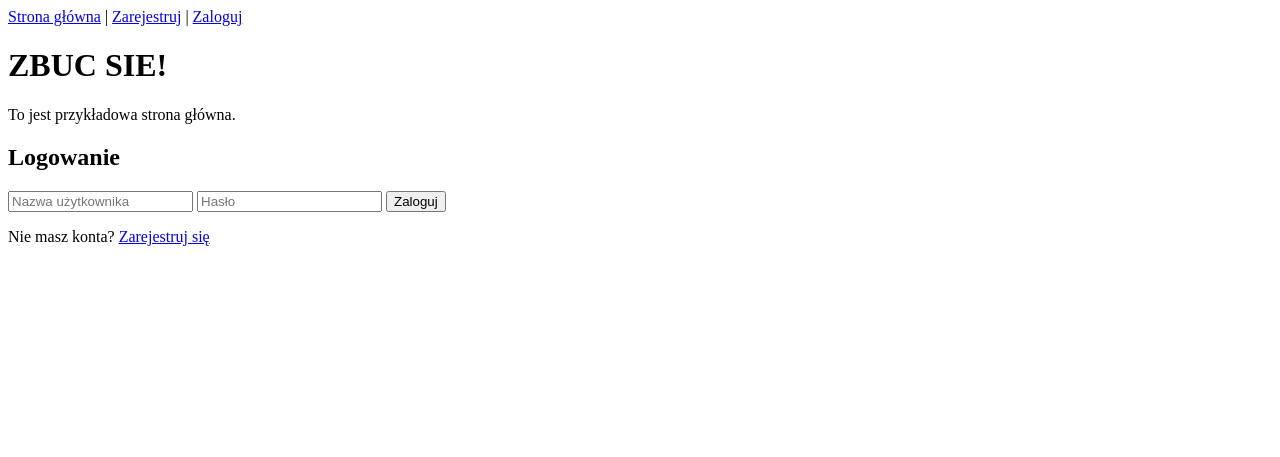
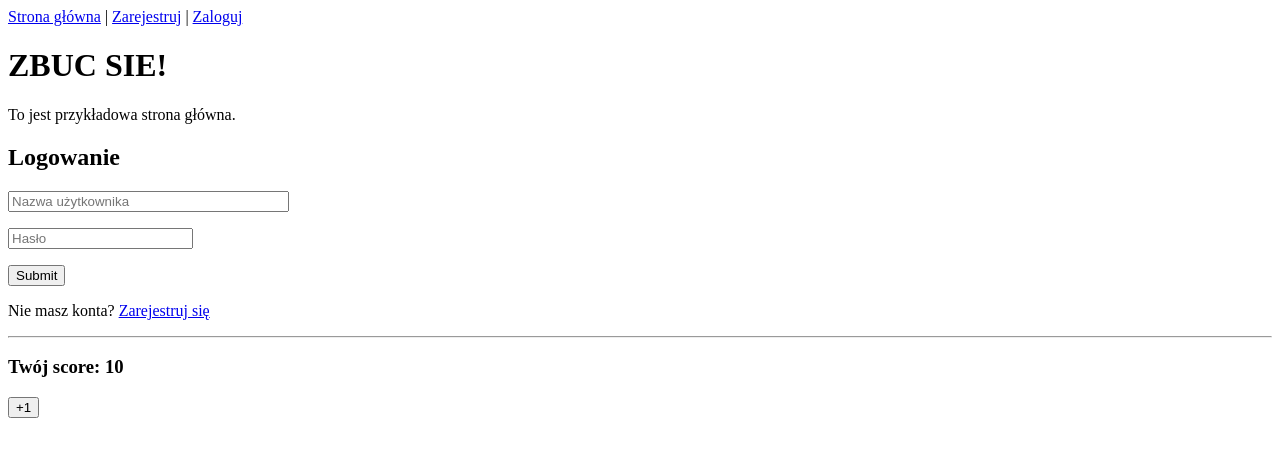
Before and after one commit to metur/zbucsie, a Python web app: template templates/index.html in a window 1280 px wide. Shown: the top 457 px of the page. Run offline with Jinja, Linux system fonts and the light colour scheme; the template is opened without the code that fills it: most values are stand-ins (such as "Sample title", 1, 10 or a date in 2020); form fields are guessed from the names that the template uses.

Commit message:
Show user score on home and add increment button (CSRF protected)
Co-authored-by: Copilot <223556219+Copilot@users.noreply.github.com>

```diff
--- a/templates/index.html
+++ b/templates/index.html
@@ -6,10 +6,20 @@
 
     <h2>Logowanie</h2>
     <form method="POST" action="{{ url_for('login') }}">
-        <input type="text" name="username" placeholder="Nazwa użytkownika" required>
-        <input type="password" name="password" placeholder="Hasło" required>
-        <button type="submit">Zaloguj</button>
+        {{ form.hidden_tag() }}
+        <p>{{ form.username(size=32, placeholder='Nazwa użytkownika') }}</p>
+        <p>{{ form.password(placeholder='Hasło') }}</p>
+        <p>{{ form.submit() }}</p>
     </form>
 
     <p>Nie masz konta? <a href="{{ url_for('register') }}">Zarejestruj się</a></p>
+
+    {% if user_score is not none %}
+    <hr />
+    <h3>Twój score: {{ user_score }}</h3>
+    <form method="POST" action="{{ url_for('increment_score') }}">
+        {{ csrf_token() }}
+        <button type="submit">+1</button>
+    </form>
+    {% endif %}
 {% endblock %}
```
